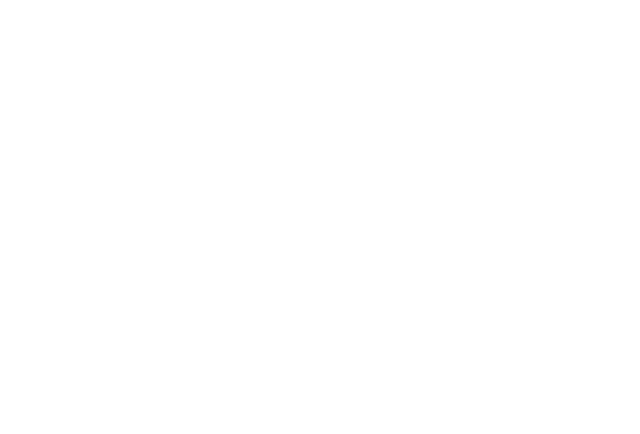
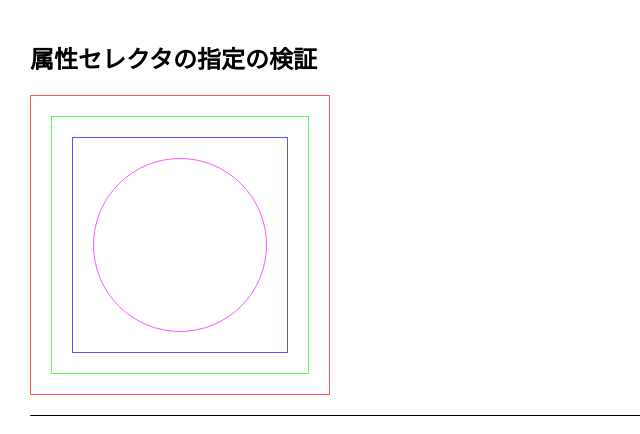
Before and after one commit to 02kK/nextjs-chaotic-playground, a Next.js app: page /playground/style in a window 1280 px wide. Shown: the top 434 px of the page, without its empty margins (0-640 px from the left). Built offline with nearby package versions, Linux system fonts and the light colour scheme.

Commit message:
前方一致や後方一致を検証

```diff
--- a/src/pages/playground/style.tsx
+++ b/src/pages/playground/style.tsx
@@ -1,11 +1,95 @@
+import styled from "@emotion/styled";
+
 import StyledPGContainer from "../../component/StyledPGContainer";
+
+const sDiv1TestColor1 = "#ff5";
+const sDiv1TestColor2 = "#f5f";
 
 const Style = () => {
   return (
     <StyledPGContainer>
-      <></>
+      <>
+        <SDiv1>
+          <h2>属性セレクタの指定の検証</h2>
+          <div className="cls-1 xyz">
+            <div className="cls-2 xy">
+              <div className="cls-3 x">
+                <div className="xxx"></div>
+              </div>
+            </div>
+          </div>
+        </SDiv1>
+        <SDivider />
+      </>
     </StyledPGContainer>
   );
 };
 
+const SDivider = styled.hr`
+  margin: 20px 0;
+  border-top: 1px solid #000;
+  border-bottom: none;
+`;
+
+const SDiv1 = styled.div`
+  // カスタムプロパティで変数を定義
+  --red-color: #f55;
+  --green-color: #5f5;
+  --blue-color: #55f;
+  --purple-color: #f5f;
+
+  .cls-1 {
+    width: 300px;
+    height: 300px;
+    padding: 20px;
+    border: 1px solid var(--red-color);
+  }
+
+  .cls-2 {
+    height: 100%;
+    padding: 20px;
+    border: 1px solid var(--green-color);
+  }
+
+  .cls-3 {
+    height: 100%;
+    padding: 20px;
+    border: 1px solid var(--blue-color);
+  }
+
+  // class="x"に完全一致した場合のみ適用
+  [class="x"] {
+    display: none;
+  }
+
+  // classは複数あってもよく、その中にxに部分一致するclassがあれば適用
+  [class*="x"] {
+    :hover {
+      cursor: pointer;
+    }
+  }
+
+  // classは複数あってもいいが、その中にxに完全一致するclassがあれば適用
+  [class~="x"] {
+    :active {
+      // styled-componentを使えばいわばJS-in-CSSができる
+      background-color: ${sDiv1TestColor1};
+    }
+  }
+
+  // classが単一でxから始まった場合に適用
+  [class^="x"] {
+    :active {
+      background-color: ${sDiv1TestColor2};
+    }
+  }
+
+  .xxx {
+    height: 100%;
+    padding: 20px;
+    border: 1px solid var(--purple-color);
+    border-radius: 999px;
+  }
+`;
+
 export default Style;
```
